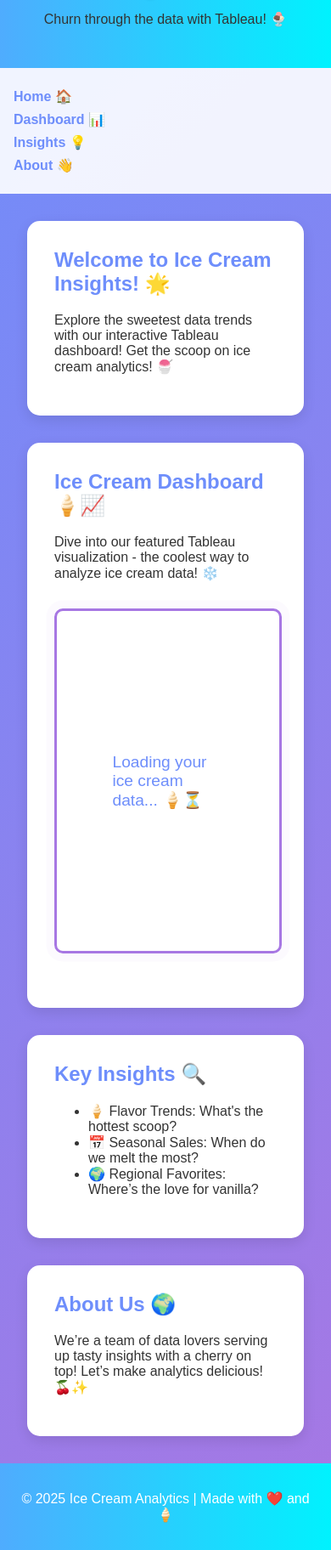
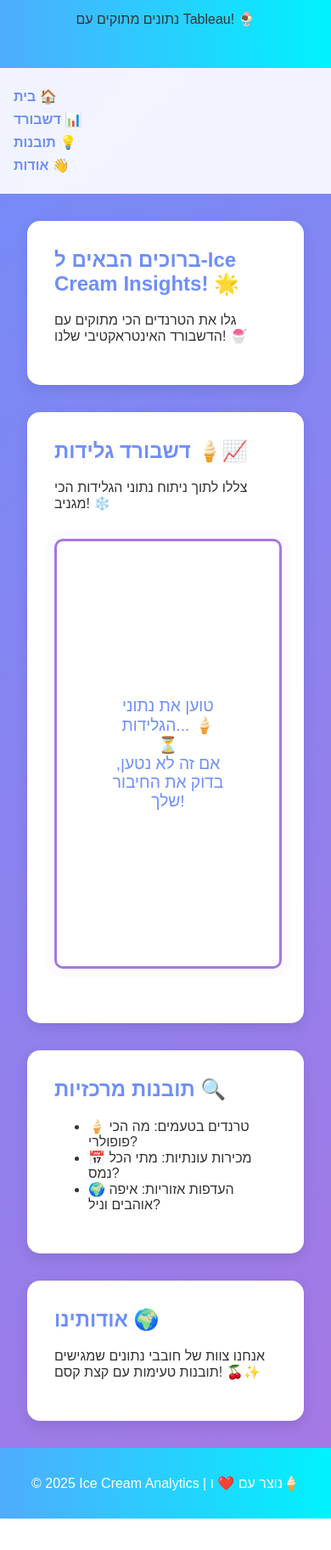
Before and after one commit to shacharnatan/vizu-ice_cream, a plain HTML site: page index.html in a window 390 px wide. Shown: the part 110-1934 px from the top of the page at 85% size. After the commit the page ends 1897 px from the top, so only its background shows below. Drawn offline with Linux system fonts and the light colour scheme.

Commit message:
Update index.html

```diff
--- a/index.html
+++ b/index.html
@@ -75,7 +75,7 @@
             overflow: hidden;
             animation: pulse 2s infinite;
             width: 100%;
-            height: 600px;
+            height: 700px; /* גובה מותאם לדשבורד */
             position: relative;
         }
 
@@ -91,6 +91,7 @@
             transform: translate(-50%, -50%);
             color: #6e8efb;
             font-size: 1.2rem;
+            text-align: center;
         }
 
         footer {
@@ -119,66 +120,65 @@
         @media (max-width: 768px) {
             nav a { display: block; margin: 0.5rem 0; }
             h1 { font-size: 2rem; }
-            .tableau-embed { height: 400px; }
+            .tableau-embed { height: 500px; }
         }
     </style>
 </head>
 <body>
     <header>
         <h1>Ice Cream Analytics 🍦✨</h1>
-        <p>Churn through the data with Tableau! 🍨</p>
+        <p>נתונים מתוקים עם Tableau! 🍨</p>
     </header>
 
     <nav>
-        <a href="#home">Home 🏠</a>
-        <a href="#dashboard">Dashboard 📊</a>
-        <a href="#insights">Insights 💡</a>
-        <a href="#about">About 👋</a>
+        <a href="#home">בית 🏠</a>
+        <a href="#dashboard">דשבורד 📊</a>
+        <a href="#insights">תובנות 💡</a>
+        <a href="#about">אודות 👋</a>
     </nav>
 
     <div class="container">
         <div class="section" id="home">
-            <h2>Welcome to Ice Cream Insights! 🌟</h2>
-            <p>Explore the sweetest data trends with our interactive Tableau dashboard! Get the scoop on ice cream analytics! 🍧</p>
+            <h2>ברוכים הבאים ל-Ice Cream Insights! 🌟</h2>
+            <p>גלו את הטרנדים הכי מתוקים עם הדשבורד האינטראקטיבי שלנו! 🍧</p>
         </div>
 
         <div class="section" id="dashboard">
-            <h2>Ice Cream Dashboard 🍦📈</h2>
-            <p>Dive into our featured Tableau visualization - the coolest way to analyze ice cream data! ❄️</p>
+            <h2>דשבורד גלידות 🍦📈</h2>
+            <p>צללו לתוך ניתוח נתוני הגלידות הכי מגניב! ❄️</p>
             <div class="tableau-embed">
                 <div id="tableauViz"></div>
-                <div id="loadingMessage" class="loading-message">Loading your ice cream data... 🍦⏳</div>
+                <div id="loadingMessage" class="loading-message">טוען את נתוני הגלידות... 🍦⏳<br>אם זה לא נטען, בדוק את החיבור שלך!</div>
             </div>
         </div>
 
         <div class="section" id="insights">
-            <h2>Key Insights 🔍</h2>
+            <h2>תובנות מרכזיות 🔍</h2>
             <ul>
-                <li>🍦 Flavor Trends: What's the hottest scoop?</li>
-                <li>📅 Seasonal Sales: When do we melt the most?</li>
-                <li>🌍 Regional Favorites: Where’s the love for vanilla?</li>
+                <li>🍦 טרנדים בטעמים: מה הכי פופולרי?</li>
+                <li>📅 מכירות עונתיות: מתי הכל נמס?</li>
+                <li>🌍 העדפות אזוריות: איפה אוהבים וניל?</li>
             </ul>
         </div>
 
         <div class="section" id="about">
-            <h2>About Us 🌍</h2>
-            <p>We’re a team of data lovers serving up tasty insights with a cherry on top! Let’s make analytics delicious! 🍒✨</p>
+            <h2>אודותינו 🌍</h2>
+            <p>אנחנו צוות של חובבי נתונים שמגישים תובנות טעימות עם קצת קסם! 🍒✨</p>
         </div>
     </div>
 
     <footer>
-        <p>© 2025 Ice Cream Analytics | Made with ❤️ and 🍦</p>
+        <p>© 2025 Ice Cream Analytics | נוצר עם ❤️ ו🍦</p>
     </footer>
 
     <script type='text/javascript' src='https://public.tableau.com/javascripts/api/viz_v1.js'></script>
     <script>
         document.addEventListener('DOMContentLoaded', () => {
+            // פונקציה להטמעת הדשבורד
             function initViz() {
                 const containerDiv = document.getElementById("tableauViz");
                 const loadingMessage = document.getElementById("loadingMessage");
-
                 const vizUrl = "https://public.tableau.com/views/icecream3/Dashboardicecream?:embed=y&:toolbar=no&:tabs=no";
-
 
                 const options = {
                     width: "100%",
@@ -186,34 +186,38 @@
                     hideTabs: true,
                     hideToolbar: true,
                     onFirstInteractive: () => {
-                        console.log("Dashboard loaded successfully!");
+                        console.log("הדשבורד נטען בהצלחה!");
                         loadingMessage.style.display = "none";
                     }
                 };
 
                 if (typeof tableau === 'undefined') {
-                    loadingMessage.innerHTML = "⚠️ Failed to load Tableau. Check your connection! 🍧";
+                    loadingMessage.innerHTML = "⚠️ שגיאה בטעינת Tableau! בדוק את החיבור שלך 🍧";
+                    console.error("Tableau API לא נטען.");
                     return;
                 }
 
                 try {
                     new tableau.Viz(containerDiv, vizUrl, options);
                 } catch (error) {
-                    loadingMessage.innerHTML = "⚠️ Error loading dashboard. Check Tableau settings! 🍦";
-                    console.error("Error:", error);
+                    loadingMessage.innerHTML = "⚠️ שגיאה בהצגת הדשבורד! 🍦";
+                    console.error("שגיאה בהטמעה:", error);
                 }
             }
 
+            // וידוא טעינת הסקריפט
             const tableauScript = document.querySelector('script[src*="viz_v1.js"]');
             if (tableauScript.complete) {
                 initViz();
             } else {
                 tableauScript.onload = initViz;
                 tableauScript.onerror = () => {
-                    document.getElementById("loadingMessage").innerHTML = "⚠️ Tableau script failed! 🍧";
+                    document.getElementById("loadingMessage").innerHTML = "⚠️ לא ניתן לטעון את הסקריפט של Tableau! 🍧";
+                    console.error("שגיאה בטעינת הסקריפט.");
                 };
             }
 
+            // גלילה חלקה לניווט
             document.querySelectorAll('nav a').forEach(anchor => {
                 anchor.addEventListener('click', function(e) {
                     e.preventDefault();
@@ -224,6 +228,7 @@
                 });
             });
 
+            // אפקט hover
             document.querySelectorAll('.section').forEach(section => {
                 section.addEventListener('mouseover', () => {
                     section.style.transform = 'scale(1.02)';
```
